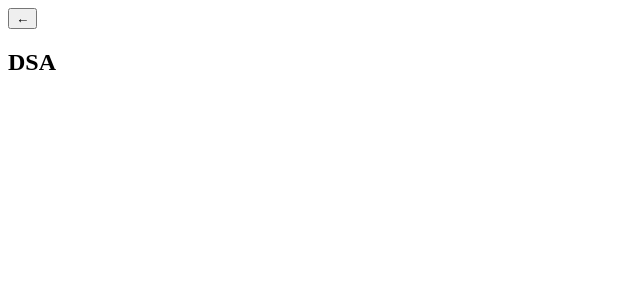
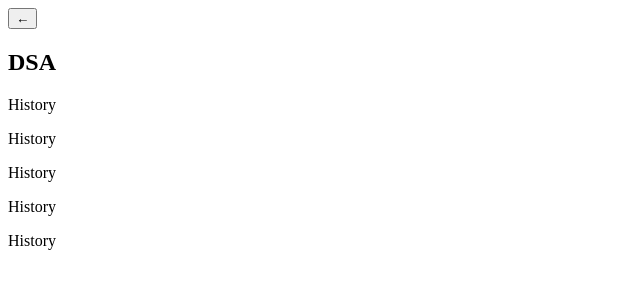
Before and after one commit to Aryan689t/TrackYour, a React (Vite) app: page /DSA in a window 1280 px wide. Shown: the top 300 px of the page, without its empty margins (0-640 px from the left). Built offline with nearby package versions, Linux system fonts and the light colour scheme.

Commit message:
dashboard

```diff
--- a/src/DSA.jsx
+++ b/src/DSA.jsx
@@ -8,7 +8,21 @@
     <button>←</button>
     </Link>
 
-    <h2>DSA</h2>
+    <div className="dsaDashboard">
+
+    <div className="heading"><h2>DSA</h2></div>
+    <div>
+        <div className=""><p>History</p></div>
+        <div className="history"><p>History</p></div>
+        <div className="history"><p>History</p></div>
+        <div className="history"><p>History</p></div>
+        <div className="history"><p>History</p></div>
+
+
+    </div>
+
+    </div>
+
     </>
     )
 }
```
